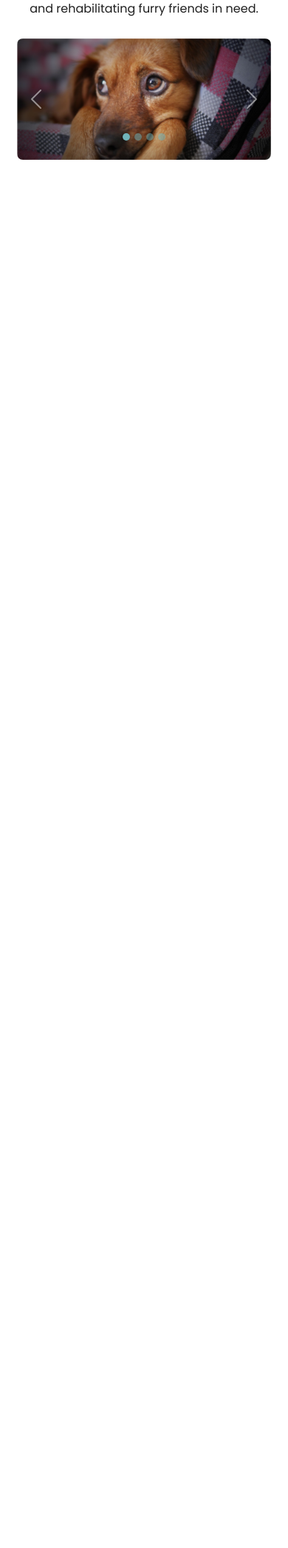
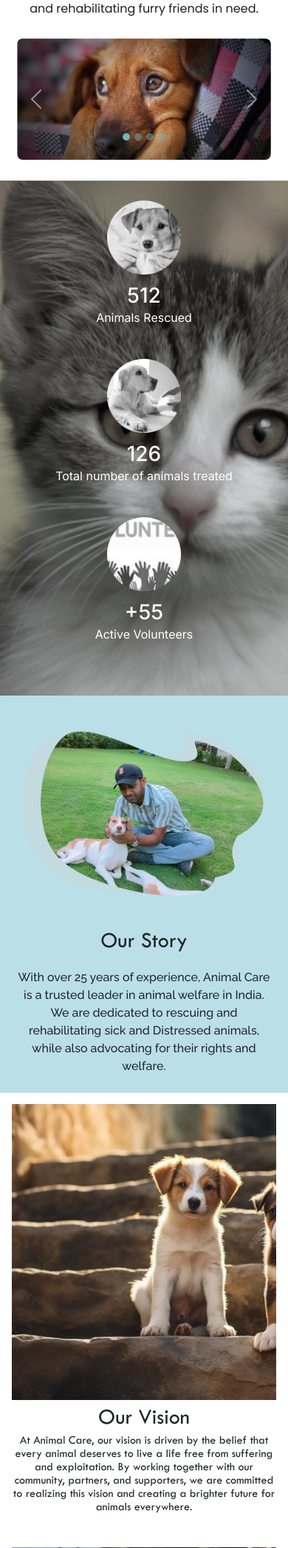
Before and after one commit to r-niraj/animal-care, a PHP site: page / in a window 390 px wide. Shown: the part 1083-3175 px from the top of the page at 74% size. Before the commit the page ends 1299 px from the top, so only its background shows below. Run offline with PHP 8.4, Linux system fonts and the light colour scheme.

Commit message:
Development WIP

```diff
--- a/css/index.css
+++ b/css/index.css
@@ -118,7 +118,7 @@
 
 .info1 h1 {
     font-size: 40px;
-    color:#1f1f1f;
+    color: #1f1f1f;
 }
 
 .info1>p {
@@ -126,8 +126,8 @@
     font-family: poppins;
     margin: 20px 0;
     font-weight: 400;
-    font-size:20px;
-    color:#1f1f1f;
+    font-size: 20px;
+    color: #1f1f1f;
 }
 
 .marginLR .carousel1 {
@@ -153,6 +153,145 @@
     line-height: 20px;
     text-shadow: 0px 0px 5px rgba(0, 0, 0, 0.589);
 }
+
+.countBanner {
+    height: 370px;
+    display: flex;
+    align-items: center;
+    background-image: url('../Images/home/cat_banner.png');
+    background-size: cover;
+}
+
+.countBanner .innerContainer {
+    display: flex;
+    justify-content: space-between;
+    text-align: center;
+    padding: 0 18%;
+    width: 100%;
+}
+
+.item .imageCircle {
+    background-size: contain;
+    background-repeat: no-repeat;
+    width: 120px;
+    height: 120px;
+}
+
+.countItem1 .imageCircle1 {
+    background-image: url('../Images/home/rescue_circ.png');
+}
+
+.countItem2 .imageCircle2 {
+    background-image: url('../Images/home/treated_circ.png');
+}
+
+.countItem3 .imageCircle3 {
+    background-image: url('../Images/home/activeV_circle.png');
+}
+
+.countBanner .animationCount {
+    margin-top: 20px;
+    font-size: 40px;
+    font-weight: 500;
+    font-family: inter;
+    color: #fff;
+}
+
+.countBanner .text {
+    font-size: 20px;
+    color: #ffffff;
+    font-family: inter;
+    margin-top: -10px;
+}
+
+.innerContainer .item {
+    display: grid;
+    place-items: center;
+}
+
+.ourStory .innerContainer {
+    display: flex;
+    justify-content: space-between;
+    background: #BADFE7;
+    padding: 2% 12%;
+    align-items: center;
+}
+
+.ourStory .photoCont {
+    background-image: url('../Images/home/OurStory.png');
+    height: 300px;
+    width: 50%;
+    background-size: contain;
+    background-repeat: no-repeat;
+    background-position: center;
+}
+
+.ourStory .textCont {
+    text-align: center;
+    width: 50%;
+}
+
+.ourStory p.storyTitle {
+    font-size: 40px;
+    font-family: 'TwSenMT';
+}
+
+.ourStory p.paaragraph {
+    font-size: 18px;
+    font-family: raleway;
+    font-weight: 500;
+}
+
+.VisionMission {
+    margin: 6% 10%;
+}
+
+.VisionMission .title {
+    font-size: 40px;
+    font-family: 'TwSenMT';
+}
+
+.VisionMission .paragraph {
+    font-size: 20px;
+    font-family: 'TwSenMT';
+    line-height: 22px;
+}
+
+.VisionMission .Vision,
+.VisionMission .Mission {
+    display: flex;
+    align-items: center;
+}
+
+.VisionMission .Mission {
+    margin-top: -80px;
+}
+
+.VisionMission .left,
+.VisionMission .right {
+    text-align: center;
+    border: 30px solid #fff;
+}
+
+.VisionMission .Vision .left,
+.VisionMission .Mission .right {
+    width: 42%;
+}
+
+.VisionMission .Vision .right {
+    background-image: url('../Images/home/vision.png');
+    background-size: cover;
+    height: 400px;
+    width: 58%;
+}
+
+.VisionMission .Mission .left {
+    background-image: url('../Images/home/mission.png');
+    background-size: cover;
+    height: 400px;
+    width: 58%;
+}
+
 
 /* Media Query for Mobile Devices */
 @media (max-width: 480px) {
@@ -208,13 +347,15 @@
     .carousel-inner {
         border-radius: 8px !important;
     }
+
     .marginLR {
         margin: 7% 3%;
     }
 
-    .info1>p{
+    .info1>p {
         font-size: 16px;
     }
+
     .marginLR .info1 {
         margin: 0 3%;
     }
@@ -225,9 +366,95 @@
         color: #1f1f1f;
     }
 
-    .marginLR .carousel1{
+    .marginLR .carousel1 {
         margin: 0 3%;
     }
+
+    .countBanner {
+        height: max-content;
+        padding: 7% 0;
+        background-position: center;
+    }
+
+    .countBanner .innerContainer {
+        flex-direction: column;
+    }
+
+    .innerContainer .item {
+        margin-bottom: 44px;
+    }
+
+    .countBanner .animationCount {
+        font-size: 28px;
+        margin-top: 7px;
+    }
+
+    .countBanner .text {
+        margin-top: -3px;
+        font-size: 16px;
+    }
+
+    .item .imageCircle {
+        width: 100px;
+        height: 100px;
+    }
+
+    .ourStory .innerContainer {
+        padding: 2% 0;
+        flex-direction: column;
+    }
+
+    .ourStory .textCont,
+    .ourStory .photoCont {
+        width: 90%;
+    }
+
+    .ourStory p.storyTitle {
+        font-size: 30px;
+    }
+
+    .ourStory p.paaragraph {
+        font-size: 16px;
+    }
+
+    .VisionMission .Vision{
+        flex-direction: column-reverse;
+        margin-bottom: 30px;
+    }
+    .VisionMission .Mission {
+        flex-direction: column;
+    }
+
+    .VisionMission .title{
+        margin: 0;
+        font-size: 30px;
+    }
+
+    .VisionMission .paragraph{
+        font-size: 16px;
+        line-height: 18px;
+    }
+
+    .VisionMission {
+        margin: 4%;
+    }
+
+    .VisionMission .Vision .left,
+    .VisionMission .Mission .right,
+    .VisionMission .Vision .right,
+    .VisionMission .Mission .left {
+        width: 100%;
+    }
+
+    .VisionMission .left,
+    .VisionMission .right {
+        border: none;
+    }
+
+    .VisionMission .Mission {
+        margin-top: 20px;
+    }
+
 }
 
 /* Media Query for low resolution  Tablets, Ipads */
--- a/index.html
+++ b/index.html
@@ -114,6 +114,57 @@
             </div>
         </div>
     </div>
+
+    <div class="countBanner">
+        <div class="innerContainer">
+            <div class="countItem1 item">
+                <div class="imageCircle1 imageCircle"></div>
+                <div class="animationCount"><span class="count">512</span></div>
+                <div class="text">Animals Rescued</div>
+            </div>
+            <div class="countItem2 item">
+                <div class="imageCircle2 imageCircle"></div>
+                <div class="animationCount"><span class="count">126</span></div>
+                <div class="text">Total number of animals treated</div>
+            </div>
+            <div class="countItem3 item">
+                <div class="imageCircle3 imageCircle"></div>
+                <div class="animationCount">+<span class="count">55</span></div>
+                <div class="text">Active Volunteers</div>
+            </div>
+        </div>
+    </div>
+
+    <div class="ourStory">
+        <div class="innerContainer">
+            <div class="photoCont"></div>
+            <div class="textCont">
+                <p class="storyTitle">Our Story</p>
+                <p class="paaragraph">With over 25 years of experience, Animal Care is a trusted leader in animal welfare in India. We are dedicated to rescuing and rehabilitating sick and Distressed animals, while also advocating for their rights and welfare.</p>
+            </div>
+        </div>
+    </div>
+
+    <div class="VisionMission">
+        <div class="Vision">
+            <div class="left">
+                <p class="title">Our Vision</p>
+                <p class="paragraph">
+                    At Animal Care, our vision is driven by the belief that every animal deserves to live a life free from suffering and exploitation. By working together with our community, partners, and supporters, we are committed to realizing this vision and creating a brighter future for animals everywhere.
+                </p>
+            </div>
+            <div class="right"></div>
+        </div>
+        <div class="Mission">
+            <div class="left"></div>
+            <div class="right">
+                <p class="title">Our Vision</p>
+                <p class="paragraph">
+                    At Animal Care, Our mission is to create a world where every animal is treated with compassion, respect, and kindness. Through our various programs and initiatives, we strive to make a positive impact on the lives of animals and the communities they belong to.
+                </p>
+            </div>
+        </div>
+    </div>
     <script src="https://code.jquery.com/jquery-3.7.1.min.js"></script>
     <script src="https://cdn.jsdelivr.net/npm/bootstrap@5.0.2/dist/js/bootstrap.bundle.min.js"></script>
     <script>
```
Also changed, not shown: Images/home/activeV_circle.png (added), Images/home/rescue_circ.png (added), Images/home/treated_circ.png (added).
